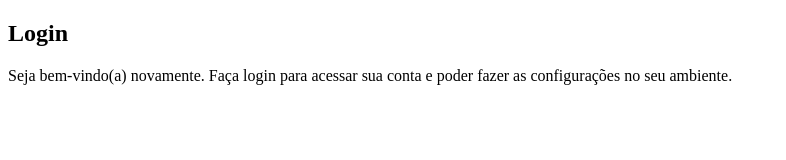
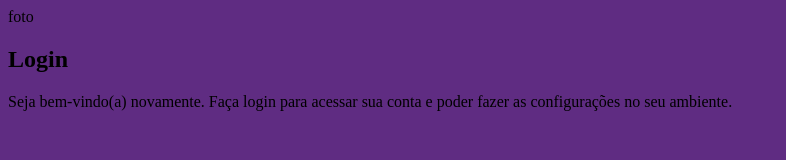
Before and after one commit to paulovictorfaria/projeto-login, a plain HTML site: page index.html in a window 1280 px wide. Shown: the whole page, without its empty margins (0-786 px from the left). Drawn offline with Linux system fonts and the light colour scheme.

Commit message:
atualizei projeto-login

```diff
--- a/css/style.css
+++ b/css/style.css
@@ -8,3 +8,14 @@
 
 
 */
+
+:root{
+  --cor01: #49a09d;
+  --cor02: #5f2c82;
+}
+
+
+
+body{
+  background-color: var(--cor02);
+}
--- a/index.html
+++ b/index.html
@@ -10,12 +10,14 @@
   <main>
     <section id="login">
       <div id="imagem">
-
+        foto
       </div>
       <div id="formulario">
         <h1>Login</h1>
         <p>Seja bem-vindo(a) novamente. Faça login para acessar sua conta e poder fazer as configurações no seu ambiente.</p>
-        <form action="login.php" method="post"></form>
+        <form action="login.php" method="post">
+
+        </form>
       </div>
     </section>
   </main>
```
